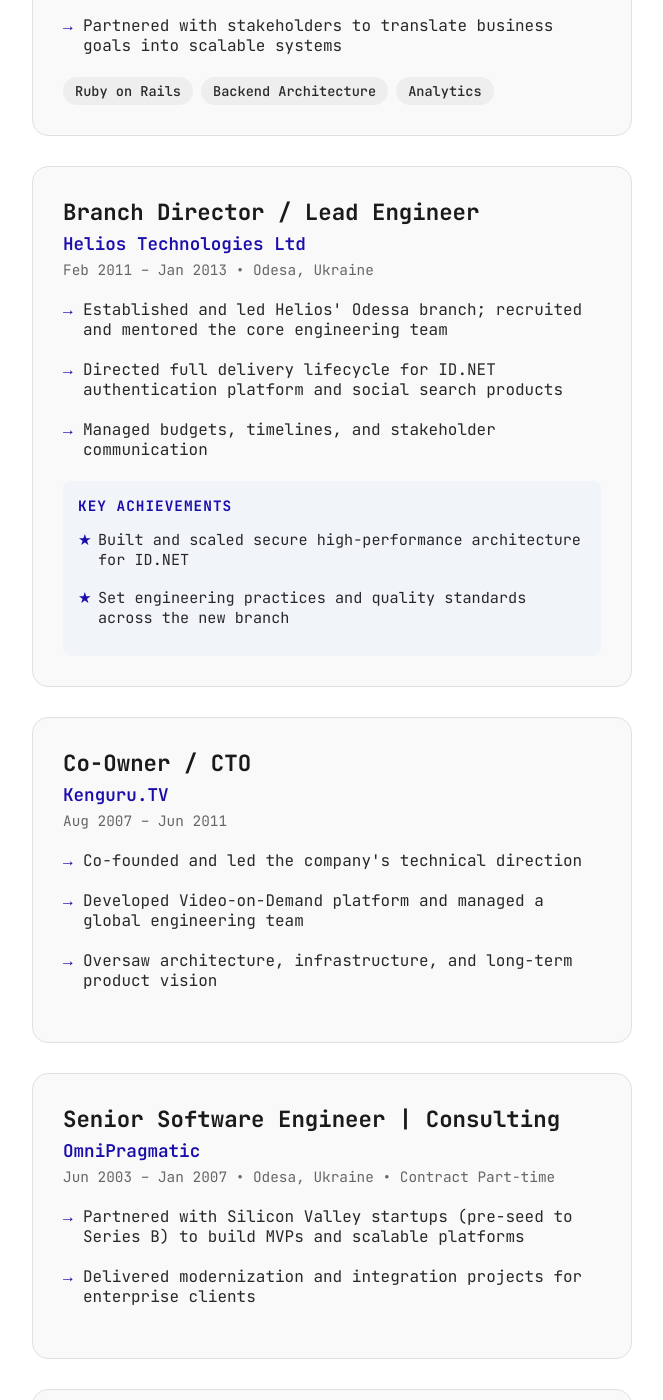
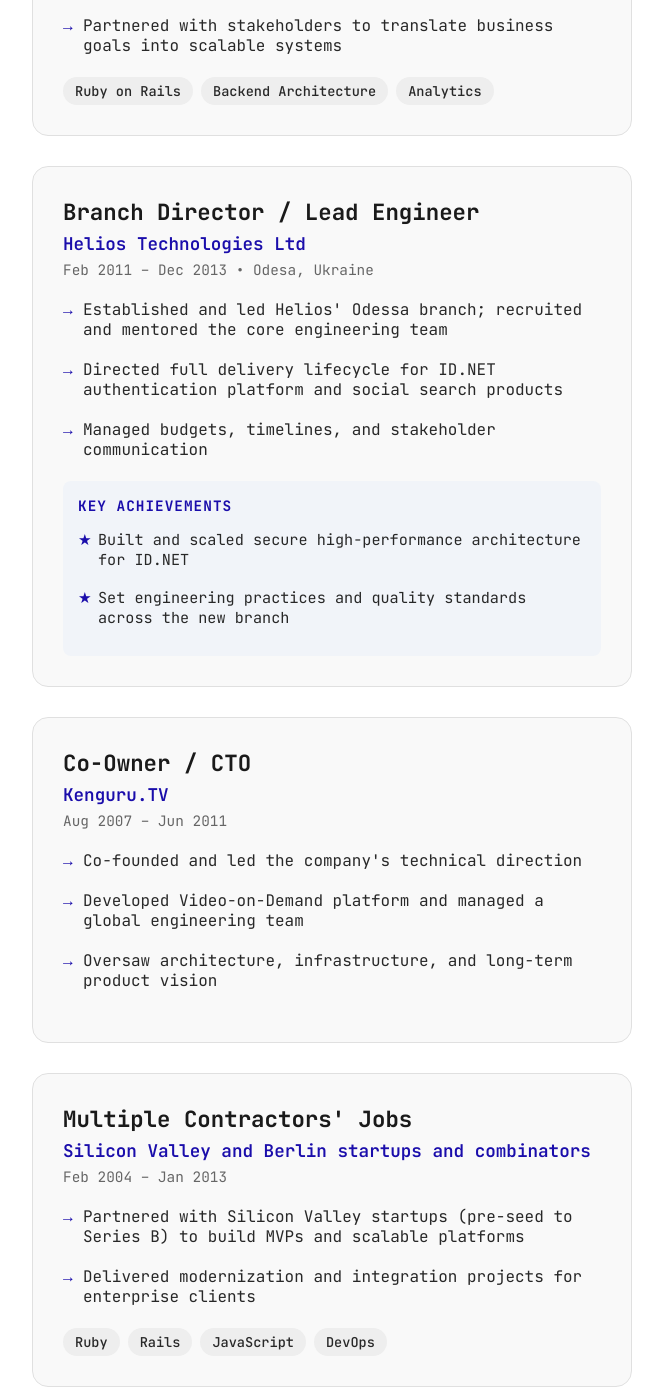
Before and after one commit to vshvedov/vladcodes, a Jekyll site: the page built from resume.html, in a window 1280 px wide and 1400 px high, scrolled down 5462 px. Shown: the whole window, without its empty margins (308-971 px from the left). Built offline with Jekyll 4.4.1, drawn with Linux system fonts in a browser that asks for light colours; some of the changed text lies outside the part shown.

Commit message:
Update experience section with accurate employment dates and rephrase job titles for clarity

```diff
--- a/resume.html
+++ b/resume.html
@@ -581,7 +581,7 @@
     <div class="experience-header">
       <div class="experience-title">Engineering Manager</div>
       <div class="company-name">Rottweiler Hardware • TastevinApp.com</div>
-      <div class="experience-meta">Aug 2018 – May 2024 • Santa Rosa, CA • Remote • Contract Full-time</div>
+      <div class="experience-meta">Aug 2015 – May 2024 • Santa Rosa, CA • Remote • Contract Full-time</div>
     </div>
     <div class="experience-description">
       <ul>
@@ -638,7 +638,7 @@
     <div class="experience-header">
       <div class="experience-title">Intelligence Team Leader (ML/NLP)</div>
       <div class="company-name">ProFinda.com</div>
-      <div class="experience-meta">Apr 2014 – Jul 2016 • London, UK • Remote • Permanent Full-time</div>
+      <div class="experience-meta">Apr 2014 – Jul 2015 • London, UK • Remote • Permanent Full-time</div>
     </div>
     <div class="experience-description">
       <ul>
@@ -709,7 +709,7 @@
     <div class="experience-header">
       <div class="experience-title">Branch Director / Lead Engineer</div>
       <div class="company-name">Helios Technologies Ltd</div>
-      <div class="experience-meta">Feb 2011 – Jan 2013 • Odesa, Ukraine</div>
+      <div class="experience-meta">Feb 2011 – Dec 2013 • Odesa, Ukraine</div>
     </div>
     <div class="experience-description">
       <ul>
@@ -743,18 +743,24 @@
     </div>
   </div>
 
-  <!-- OmniPragmatic Early Years -->
+  <!-- Multiple Contracts Early Years -->
   <div class="experience-card">
     <div class="experience-header">
-      <div class="experience-title">Senior Software Engineer | Consulting</div>
-      <div class="company-name">OmniPragmatic</div>
-      <div class="experience-meta">Jun 2003 – Jan 2007 • Odesa, Ukraine • Contract Part-time</div>
+      <div class="experience-title">Multiple Contractors' Jobs</div>
+      <div class="company-name">Silicon Valley and Berlin startups and combinators</div>
+      <div class="experience-meta">Feb 2004 – Jan 2013</div>
     </div>
     <div class="experience-description">
       <ul>
         <li>Partnered with Silicon Valley startups (pre-seed to Series B) to build MVPs and scalable platforms</li>
         <li>Delivered modernization and integration projects for enterprise clients</li>
       </ul>
+    </div>
+    <div class="tech-tags">
+      <span class="tech-tag">Ruby</span>
+      <span class="tech-tag">Rails</span>
+      <span class="tech-tag">JavaScript</span>
+      <span class="tech-tag">DevOps</span>
     </div>
   </div>
 
```
